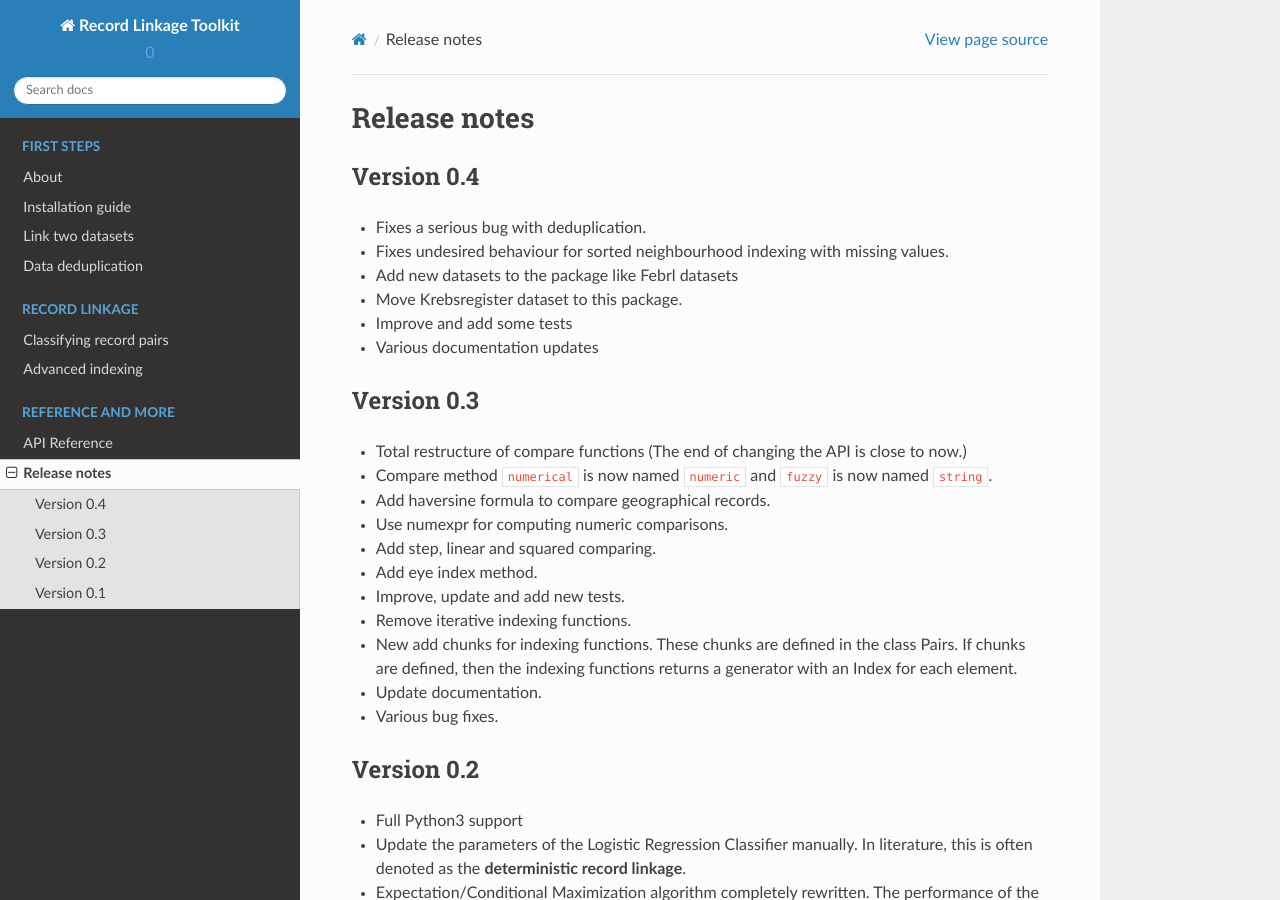
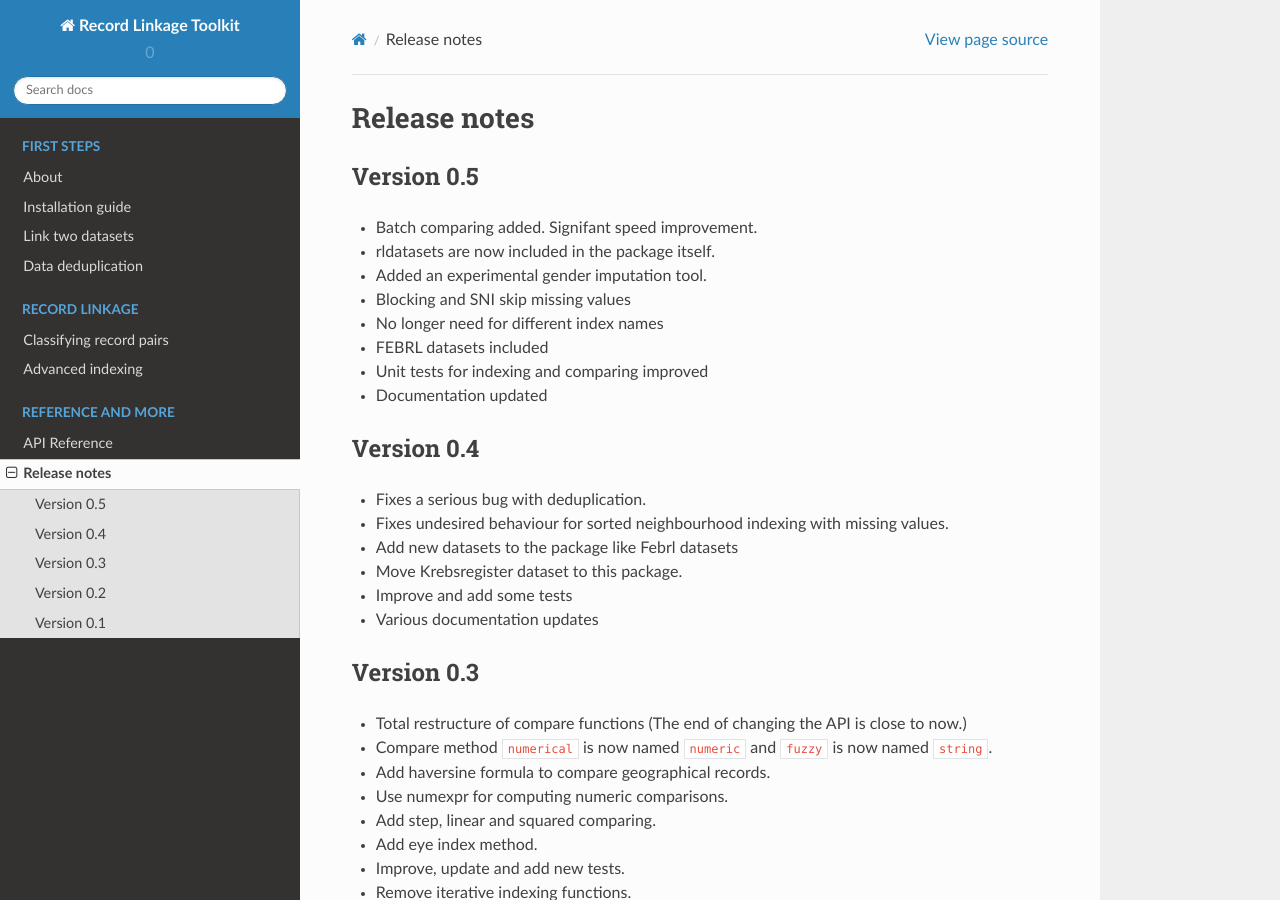
Before and after one commit to J535D165/recordlinkage, a Sphinx documentation site: the page built from docs/changelog.rst, in a window 1280 px wide and 900 px high. Built offline with Sphinx 7.4.7 and the Read the Docs theme 2.0.0, drawn with Linux system fonts in a browser that asks for light colours.

Commit message:
Add changelog

```diff
--- a/docs/changelog.rst
+++ b/docs/changelog.rst
@@ -1,6 +1,18 @@
 *************
 Release notes
 *************
+
+Version 0.5
+===========
+
+- Batch comparing added. Signifant speed improvement.
+- rldatasets are now included in the package itself.
+- Added an experimental gender imputation tool.
+- Blocking and SNI skip missing values
+- No longer need for different index names
+- FEBRL datasets included
+- Unit tests for indexing and comparing improved
+- Documentation updated
 
 Version 0.4
 ===========
```
